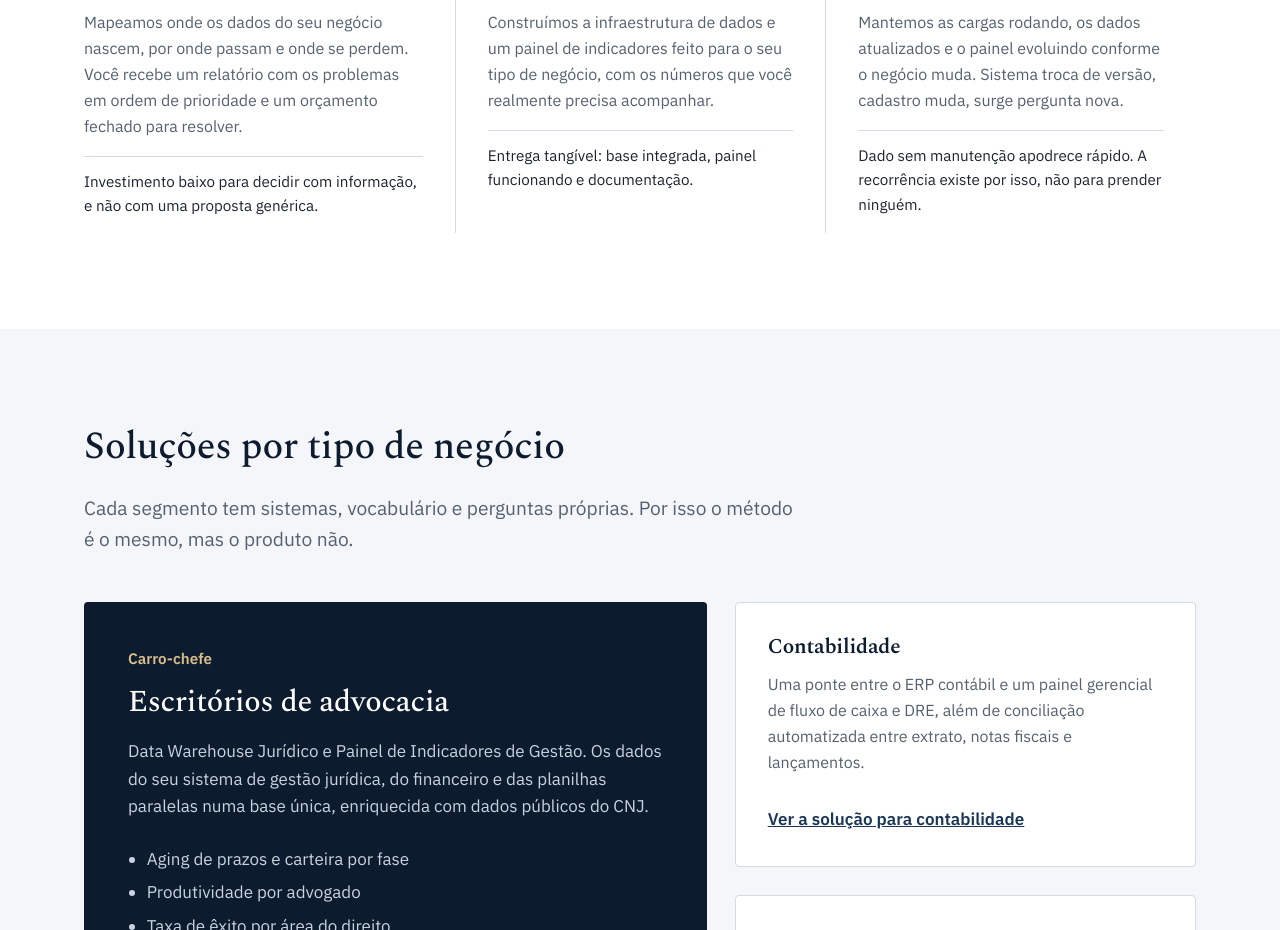
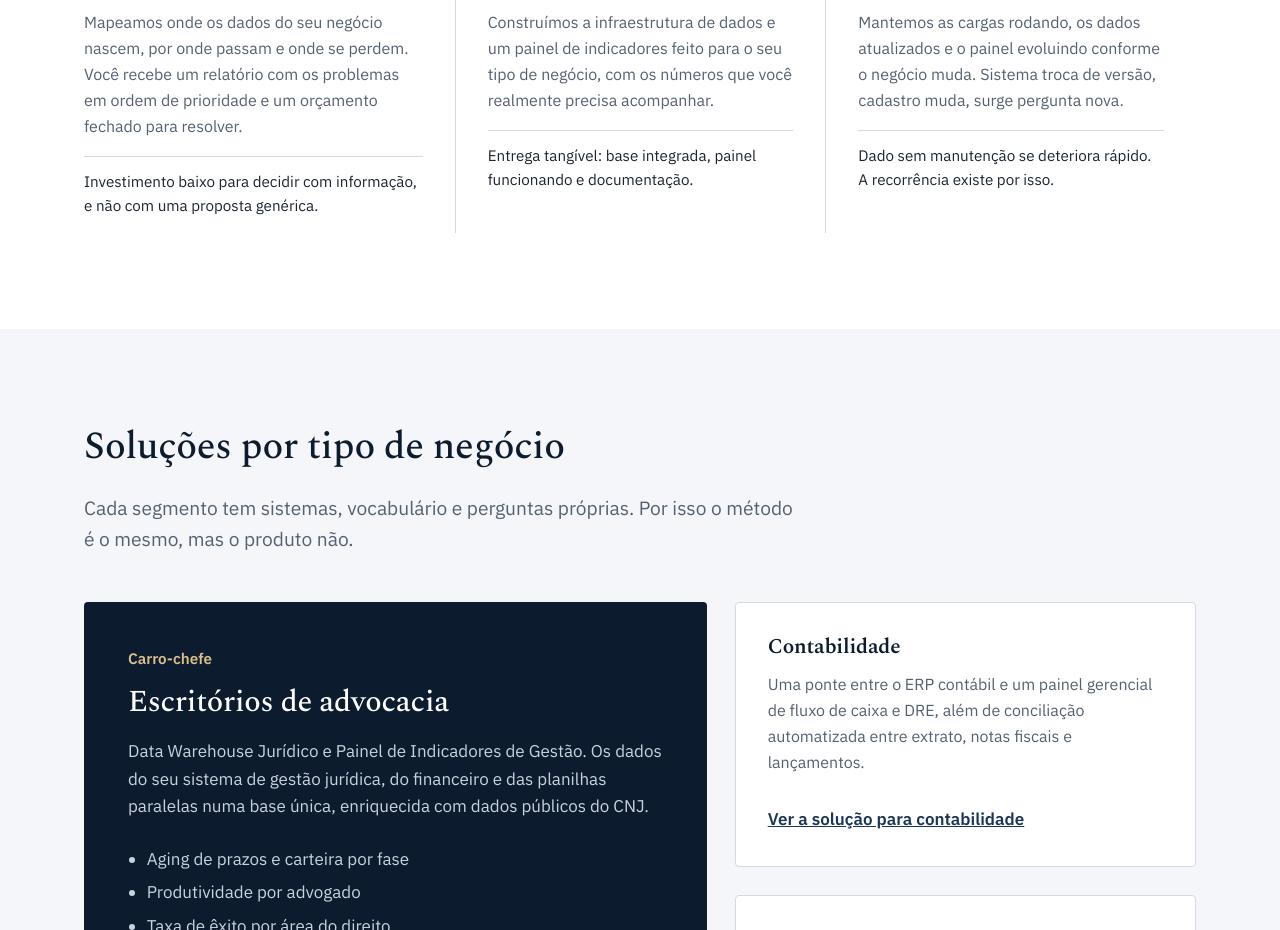
Before and after one commit to tdbroott/tdbases-site, a plain HTML site: page index.html in a window 1280 px wide. Shown: the part 2380-3310 px from the top of the page. Drawn offline with nearby package versions, Linux system fonts and the light colour scheme.

Commit message:
NOVA Atualização do texto do arquivo INDEX

```diff
--- a/index.html
+++ b/index.html
@@ -306,7 +306,7 @@ form.lead{display:grid;gap:18px}
 <p class="why">Entrega tangível: base integrada, painel funcionando e documentação.</p></div>
 <div><span class="step-n">3</span><h3>Sustentação e governança</h3><span class="step-meta">Contrato mensal</span>
 <p>Mantemos as cargas rodando, os dados atualizados e o painel evoluindo conforme o negócio muda. Sistema troca de versão, cadastro muda, surge pergunta nova.</p>
-<p class="why">Dado sem manutenção apodrece rápido. A recorrência existe por isso, não para prender ninguém.</p></div>
+<p class="why">Dado sem manutenção se deteriora rápido. A recorrência existe por isso.</p></div>
 </div>
 </div></section>
 
```
